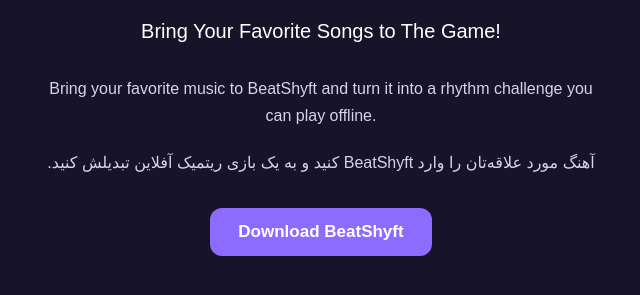
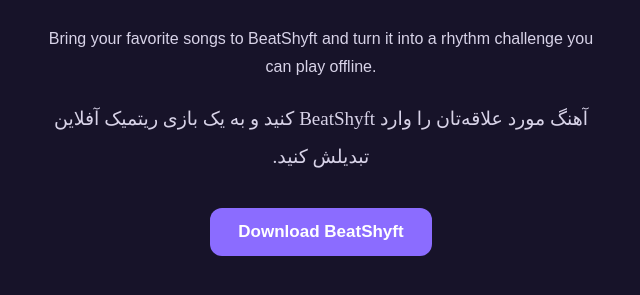
Before and after one commit to Katiiz/BeatShyft-Download, a plain HTML site: page index.html in a window 1280 px wide. Shown: the part 301-596 px from the top of the page, without its empty margins (319-959 px from the left). Drawn offline with Linux system fonts and the light colour scheme.

Commit message:
Update index.html

```diff
--- a/index.html
+++ b/index.html
@@ -6,7 +6,7 @@
   <title>BeatShyft</title>
   <meta
     name="description"
-    content="Bring your favorite music to BeatShyft and turn it into a rhythm challenge you can play offline."
+    content="Bring your favorite songs to BeatShyft and turn it into a rhythm challenge you can play offline."
   >
   <style>
     body {
@@ -28,14 +28,8 @@
     }
 
     h1 {
-      margin: 0 0 18px;
+      margin: 0 0 28px;
       font-size: 48px;
-    }
-
-    .tagline {
-      margin: 0 0 28px;
-      font-size: 20px;
-      line-height: 1.6;
     }
 
     .description {
@@ -44,6 +38,12 @@
       font-size: 16px;
       line-height: 1.7;
       color: #d8d3e8;
+    }
+
+    .persian-description {
+      font-family: "B Nazanin", "Nazanin", serif;
+      font-size: 19px;
+      line-height: 2;
     }
 
     .button {
@@ -67,16 +67,12 @@
   <main class="container">
     <h1>BeatShyft</h1>
 
-    <p class="tagline">
-      Bring Your Favorite Songs to The Game!
-    </p>
-
     <p class="description">
-      Bring your favorite music to BeatShyft and turn it into a rhythm
+      Bring your favorite songs to BeatShyft and turn it into a rhythm
       challenge you can play offline.
     </p>
 
-    <p class="description" dir="rtl">
+    <p class="description persian-description" dir="rtl">
       آهنگ مورد علاقه‌تان را وارد BeatShyft کنید و به یک بازی ریتمیک آفلاین تبدیلش کنید.
     </p>
 
```
